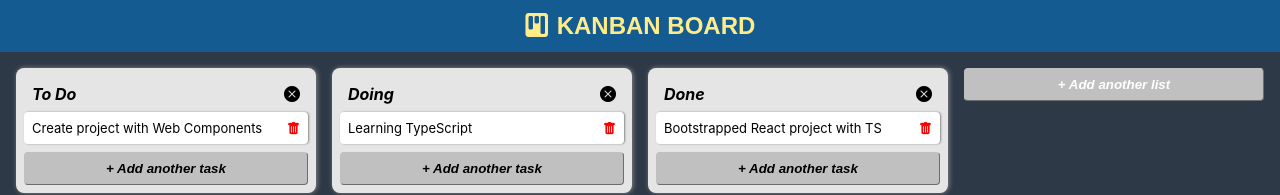
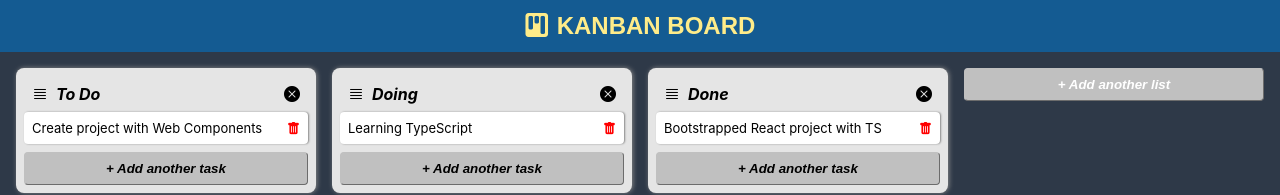
Before and after one commit to patel-himanshu/kanban-board, a React (Create React App) app: page / in a window 1280 px wide. Shown: the top 195 px of the page. Built offline with nearby package versions, Linux system fonts and the light colour scheme.

Commit message:
style: Improve general styling

```diff
--- a/src/App.css
+++ b/src/App.css
@@ -11,6 +11,15 @@ input:focus {
   margin-right: 0.5rem;
 }
 
+.bi-justify {
+  margin-right: 0.5rem;
+}
+
+.card-delete {
+  float: right;
+  cursor: pointer;
+}
+
 .bi-pencil-fill {
   padding: 0 2px;
   color: green;
@@ -20,7 +29,13 @@ input:focus {
   color: red;
 }
 
-.card-delete {
-  float: right;
+span.create-new-item {
+  display: flex;
+  align-items: stretch;
+}
+
+.bi-x-lg {
   cursor: pointer;
+  font-size: 1.3rem;
+  margin-left: 1rem;
 }
--- a/src/components/CardGroup.tsx
+++ b/src/components/CardGroup.tsx
@@ -22,6 +22,8 @@ export const CardGroup = ({
   return (
     <CardGroupContainer>
       <CardGroupTitle>
+        {/* <i className="bi bi-filter-left"></i> */}
+        <i className="bi bi-justify"></i>
         {title}
         <i
           className="bi bi-x-circle-fill card-delete"
```
